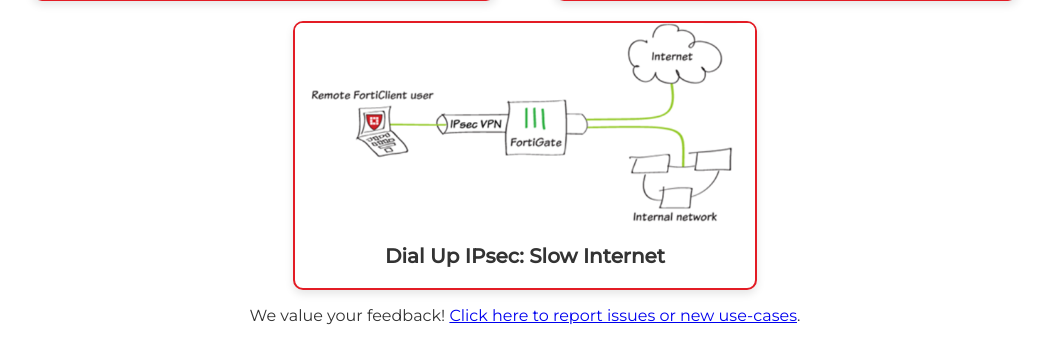
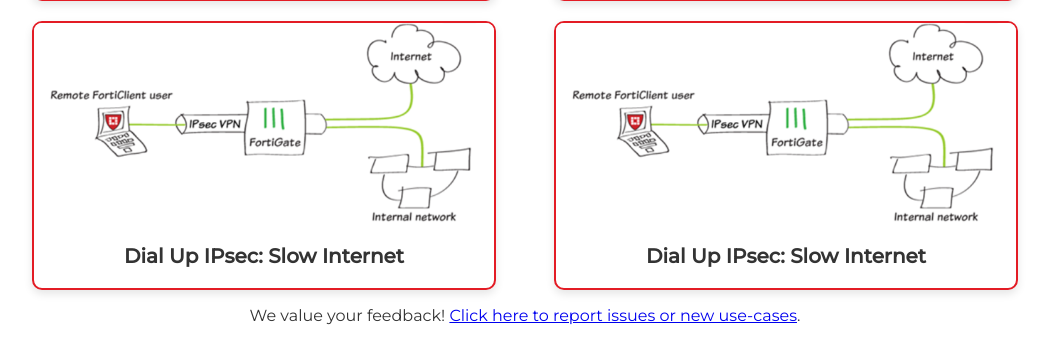
Before and after one commit to jas21068/main_speed_page, a Flask app: page / in a window 1280 px wide. Shown: the part 928-1269 px from the top of the page, without its empty margins (115-1164 px from the left). Run offline with Flask 3, Linux system fonts and the light colour scheme.

Commit message:
adding dialup IPSEC

```diff
--- a/templates/index.html
+++ b/templates/index.html
@@ -179,6 +179,10 @@
             <img src="{{ url_for('static', filename='images/dialup.png') }}" alt="Dial Up IPsec: Slow Internet">
             <p>Dial Up IPsec: Slow Internet</p>
         </div>
+        <div class="block" onclick="window.open('http://10.21.3.250:8874/', '_blank')">
+            <img src="{{ url_for('static', filename='images/dialup.png') }}" alt="Dial Up IPsec: Data Transfer to FGT LAN">
+            <p>Dial Up IPsec: Slow Internet</p>
+        </div>
     </div>
     <p class="feedback-link">We value your feedback! <a href="https://forms.office.com/Pages/ResponsePage.aspx?id=eMQ2LAA9L0WFNUg5b18B8BdRR8fI0dRMpEqJ2cz_JtJUQkNFMUxFWU1WME40VTQ5TUowSTRVUE1RWi4u" target="_blank">Click here to report issues or new use-cases</a>.</p>
 </body>
```
